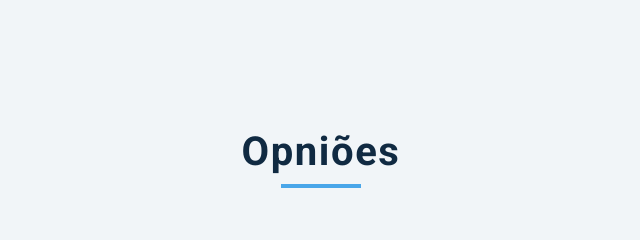
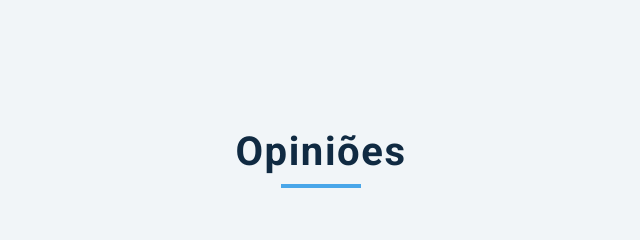
Before and after one commit to Victorsousa98/carrosselDeOpinioes, a plain HTML site: page index.html in a window 1280 px wide. Shown: the top 240 px of the page, 319-959 px from the left. Drawn offline with nearby package versions, Linux system fonts and the light colour scheme.

Commit message:
atualizando index.html

```diff
--- a/index.html
+++ b/index.html
@@ -18,7 +18,7 @@
       <section class="container">
         <!-- title -->
         <div class="title">
-          <h2>Opniões</h2>
+          <h2>Opiniões</h2>
           <div class="underline"></div>
         </div>
         <!-- review -->
```
Also changed, not shown: 1 other file.
